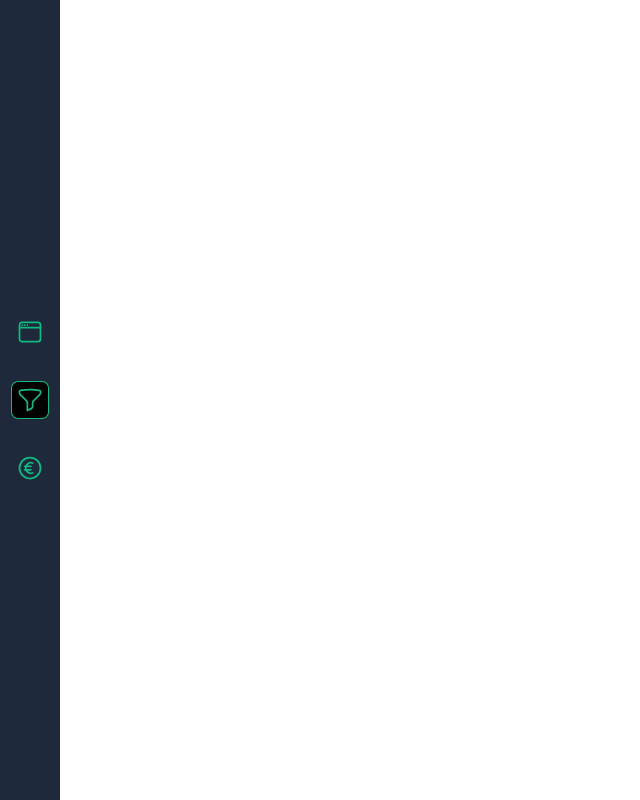
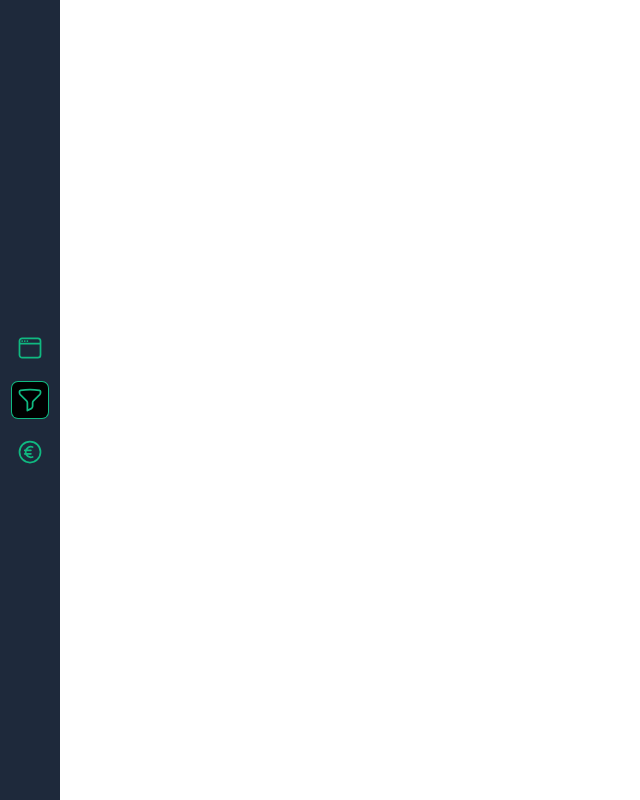
Before and after one commit to logaretm/vue-day-2023-demo, a Vue app: page /filters in a window 1280 px wide. Shown: the whole page, without its empty margins (0-640 px from the left). Built offline with nearby package versions, Linux system fonts and the light colour scheme.

Commit message:
dev: prepare demo

```diff
--- a/src/App.vue
+++ b/src/App.vue
@@ -1,8 +1,6 @@
 <template>
   <div class="flex items-stretch h-screen w-screen">
-    <div
-      class="h-full bg-slate-800 px-3 flex flex-col justify-center space-y-8"
-    >
+    <div class="h-full bg-slate-800 px-3 flex flex-col justify-center gap-4">
       <RouterLink
         to="/"
         class="p-1 rounded-md hover:bg-black"
--- a/src/pages/CurrencyDemo.vue
+++ b/src/pages/CurrencyDemo.vue
@@ -1,7 +1,7 @@
 <script setup lang="ts">
 import { z } from 'zod';
 import { toTypedSchema } from '@vee-validate/zod';
-import CurrencyInput from '@/components/CurrencyInput.vue';
+import InputCurrency from '@/components/InputCurrency.vue';
 import { useForm } from 'vee-validate';
 import BaseButton from '@/components/BaseButton.vue';
 
@@ -24,7 +24,7 @@ const onSubmit = handleSubmit((values) => {
 
 <template>
   <form @submit="onSubmit">
-    <CurrencyInput name="amount" :options="currencyOptions" />
+    <InputCurrency label="Amount" name="amount" :options="currencyOptions" />
 
     <BaseButton>Submit</BaseButton>
   </form>
```
